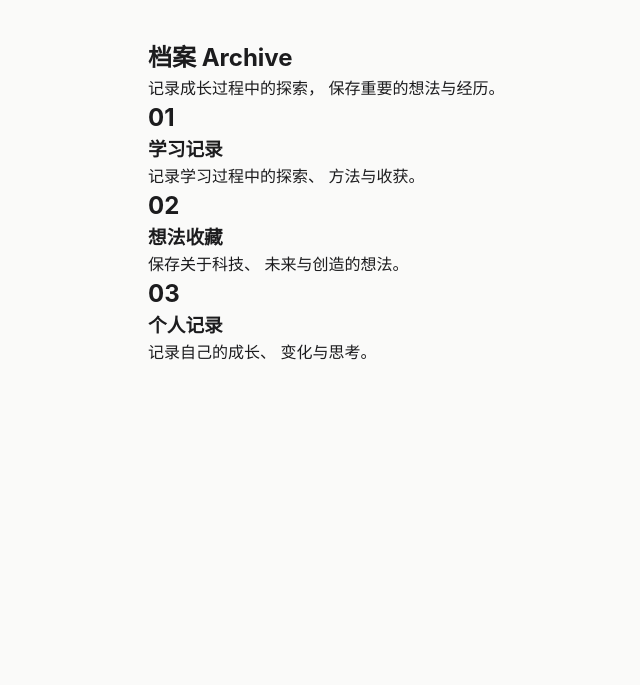
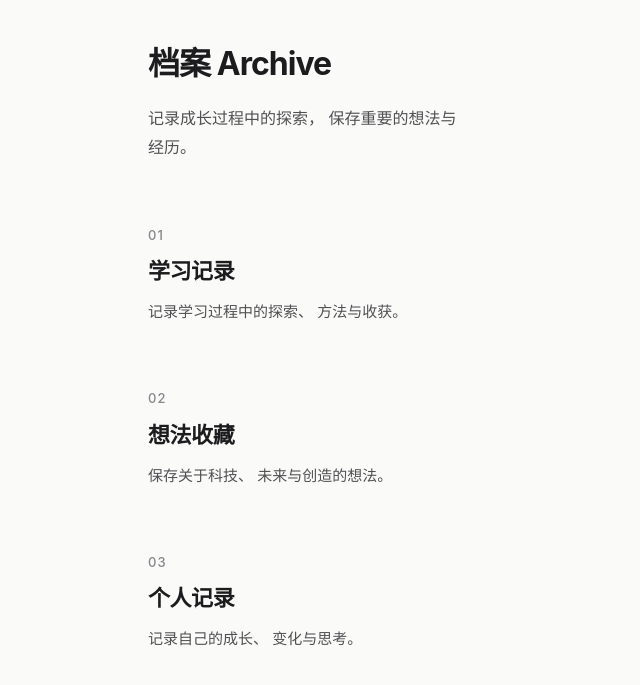
Before and after one commit to Jerry-Future666/Jerryhome, a Jekyll site: the page built from archive/index.md, in a window 1280 px wide. Shown: the top 685 px of the page, without its empty margins (276-916 px from the left). Built offline with Jekyll 4.4.1, drawn with Linux system fonts in a browser that asks for light colours.

Commit message:
Add archive page styling

```diff
--- a/assets/css/style.css
+++ b/assets/css/style.css
@@ -582,6 +582,61 @@ body {
     max-width: 340px;
 }
 
+/* ---------- 档案页面 ---------- */
+
+.archive-page {
+    display: flex;
+    flex-direction: column;
+    gap: 64px;
+}
+
+.archive-header {
+    display: flex;
+    flex-direction: column;
+    gap: 16px;
+}
+
+.archive-header h1 {
+    font-size: 32px;
+    font-weight: 650;
+    letter-spacing: -0.03em;
+    color: var(--text);
+}
+
+.archive-header p {
+    font-size: 16px;
+    line-height: 1.8;
+    color: var(--text-secondary);
+    max-width: 320px;
+}
+
+
+.archive-section {
+    display: flex;
+    flex-direction: column;
+    gap: 10px;
+}
+
+.archive-section h2 {
+    font-size: 13px;
+    font-weight: 500;
+    color: var(--text-tertiary);
+    letter-spacing: 0.08em;
+}
+
+.archive-section h3 {
+    font-size: 22px;
+    font-weight: 600;
+    color: var(--text);
+    letter-spacing: -0.02em;
+}
+
+.archive-section p {
+    font-size: 15px;
+    line-height: 1.8;
+    color: var(--text-secondary);
+    max-width: 340px;
+}
 /* ---------- 响应式微调 ---------- */
 
 @media (max-width: 380px) {
```
